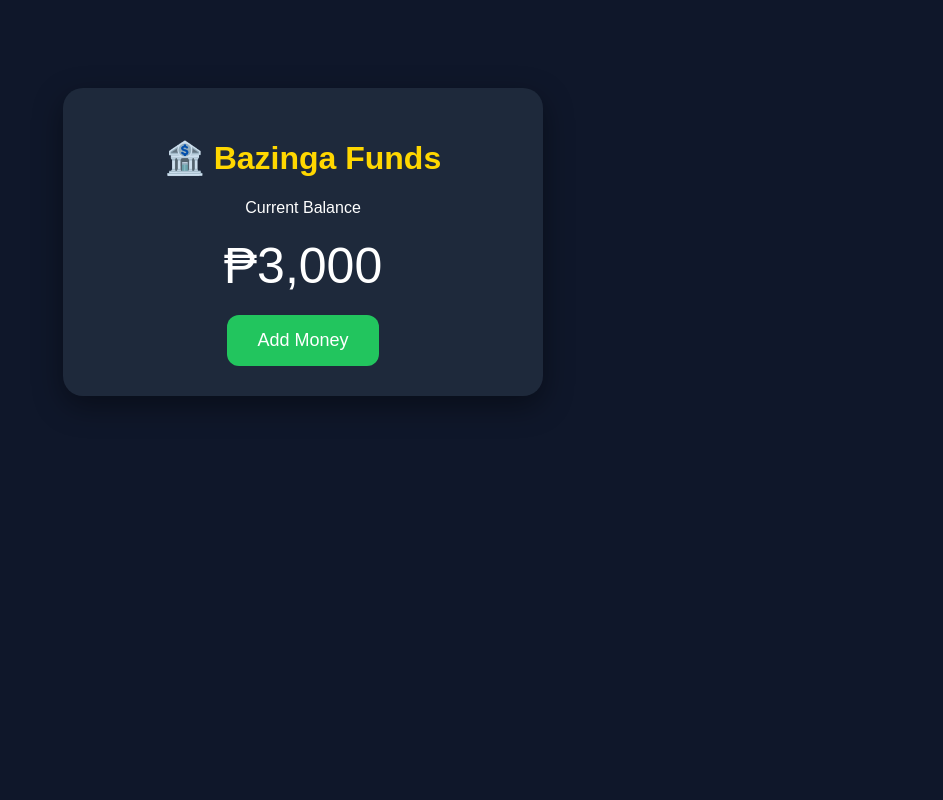
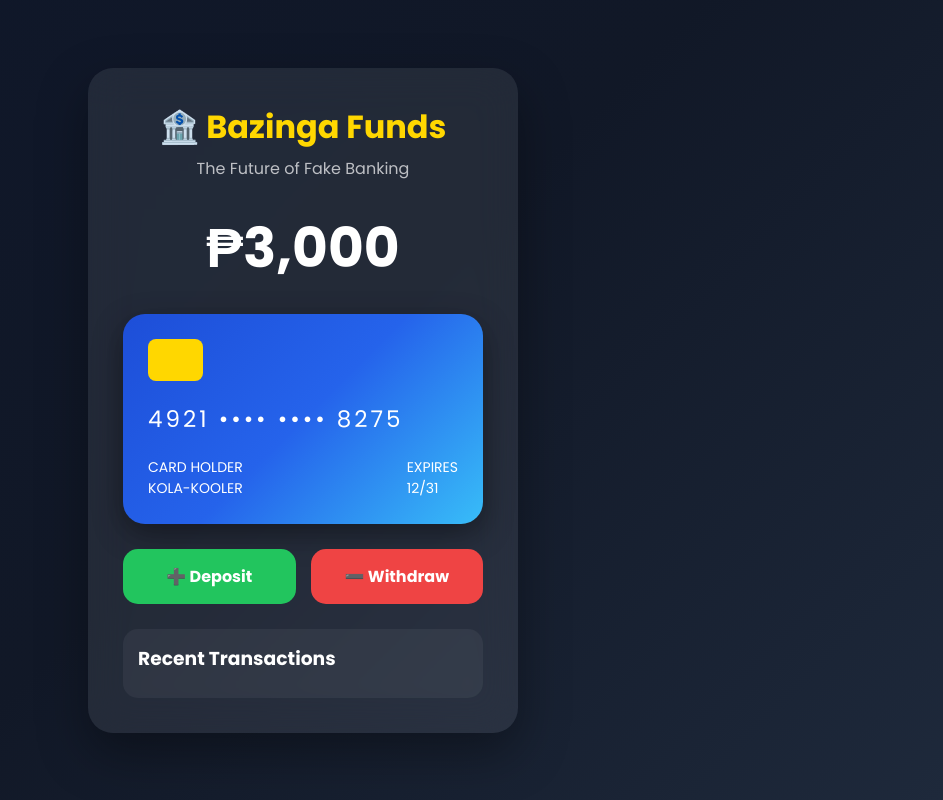
Before and after one commit to Kola-Kooler/bazinga-funds, a plain HTML site: page index.html in a window 1280 px wide. Shown: the whole page, without its empty margins (337-1280 px from the left). Drawn offline with Linux system fonts and the light colour scheme.

Commit message:
Refactor index.html for layout and styling changes
Updated HTML structure and styles for improved layout and design.

```diff
--- a/index.html
+++ b/index.html
@@ -1,48 +1,175 @@
 <!DOCTYPE html>
-<html>
+<html lang="en">
 <head>
+<meta charset="UTF-8">
+<meta name="viewport" content="width=device-width, initial-scale=1.0">
+
 <title>Bazinga Funds</title>
+
+<link href="https://fonts.googleapis.com/css2?family=Poppins:wght@300;400;600;700&display=swap" rel="stylesheet">
+
 <style>
+
+*{
+margin:0;
+padding:0;
+box-sizing:border-box;
+font-family:Poppins,sans-serif;
+}
+
 body{
-            background:#0f172a;
+
+background:linear-gradient(135deg,#0f172a,#111827,#1e293b);
+height:100vh;
+display:flex;
+justify-content:center;
+align-items:center;
 color:white;
-            font-family:Arial,sans-serif;
-            text-align:center;
-            padding-top:80px;
+
 }
 
 .card{
-            background:#1e293b;
-            width:420px;
-            margin:auto;
-            padding:30px;
-            border-radius:20px;
-            box-shadow:0 10px 30px rgba(0,0,0,.4);
+
+width:430px;
+background:rgba(255,255,255,.08);
+backdrop-filter:blur(20px);
+border-radius:25px;
+padding:35px;
+box-shadow:0 20px 50px rgba(0,0,0,.35);
+
 }
 
 h1{
+
+text-align:center;
 color:#FFD700;
+margin-bottom:5px;
+
+}
+
+.subtitle{
+
+text-align:center;
+opacity:.7;
+margin-bottom:25px;
+
 }
 
 .balance{
-            font-size:50px;
-            margin:20px;
+
+font-size:55px;
+font-weight:bold;
+text-align:center;
+margin-bottom:25px;
+
+}
+
+.bankcard{
+
+height:210px;
+border-radius:22px;
+background:linear-gradient(135deg,#1d4ed8,#2563eb,#38bdf8);
+padding:25px;
+display:flex;
+flex-direction:column;
+justify-content:space-between;
+box-shadow:0 10px 30px rgba(0,0,0,.4);
+margin-bottom:25px;
+
+}
+
+.chip{
+
+width:55px;
+height:42px;
+background:gold;
+border-radius:8px;
+
+}
+
+.number{
+
+font-size:23px;
+letter-spacing:3px;
+
+}
+
+.bottom{
+
+display:flex;
+justify-content:space-between;
+font-size:14px;
+
+}
+
+.buttons{
+
+display:grid;
+grid-template-columns:1fr 1fr;
+gap:15px;
+margin-bottom:25px;
+
 }
 
 button{
-            padding:15px 30px;
-            font-size:18px;
+
 border:none;
-            border-radius:12px;
+padding:15px;
+border-radius:15px;
+font-size:16px;
+font-weight:bold;
 cursor:pointer;
+transition:.25s;
+
+}
+
+.add{
+
 background:#22c55e;
 color:white;
+
+}
+
+.remove{
+
+background:#ef4444;
+color:white;
+
 }
 
 button:hover{
-            background:#16a34a;
+
+transform:translateY(-3px);
+
 }
+
+.history{
+
+background:rgba(255,255,255,.05);
+padding:15px;
+border-radius:15px;
+max-height:180px;
+overflow:auto;
+
+}
+
+.history h3{
+
+margin-bottom:10px;
+
+}
+
+.item{
+
+display:flex;
+justify-content:space-between;
+padding:8px 0;
+border-bottom:1px solid rgba(255,255,255,.08);
+
+}
+
 </style>
+
 </head>
 
 <body>
@@ -51,15 +178,144 @@
 
 <h1>🏦 Bazinga Funds</h1>
 
-<p>Current Balance</p>
+<p class="subtitle">
+The Future of Fake Banking
+</p>
 
-<div class="balance">₱3,000</div>
+<div class="balance" id="balance">
+₱3,000
+</div>
 
-<button onclick="alert('Money Added! 💸')">
-Add Money
+<div class="bankcard">
+
+<div class="chip"></div>
+
+<div class="number">
+4921 •••• •••• 8275
+</div>
+
+<div class="bottom">
+
+<div>
+
+CARD HOLDER<br>
+KOLA-KOOLER
+
+</div>
+
+<div>
+
+EXPIRES<br>
+12/31
+
+</div>
+
+</div>
+
+</div>
+
+<div class="buttons">
+
+<button class="add" onclick="deposit()">
+➕ Deposit
+</button>
+
+<button class="remove" onclick="withdraw()">
+➖ Withdraw
 </button>
 
 </div>
 
+<div class="history">
+
+<h3>Recent Transactions</h3>
+
+<div id="transactions"></div>
+
+</div>
+
+</div>
+
+<script>
+
+let balance=3000;
+
+const history=[];
+
+function update(){
+
+document.getElementById("balance").innerHTML=
+"₱"+balance.toLocaleString();
+
+const area=document.getElementById("transactions");
+
+area.innerHTML="";
+
+history.slice().reverse().forEach(item=>{
+
+area.innerHTML+=`
+<div class="item">
+<span>${item.type}</span>
+<span>${item.amount}</span>
+</div>
+`;
+
+});
+
+}
+
+function deposit(){
+
+let amount=parseFloat(prompt("Deposit Amount"));
+
+if(isNaN(amount)||amount<=0)return;
+
+balance+=amount;
+
+history.push({
+
+type:"💰 Deposit",
+
+amount:"+₱"+amount.toLocaleString()
+
+});
+
+update();
+
+}
+
+function withdraw(){
+
+let amount=parseFloat(prompt("Withdraw Amount"));
+
+if(isNaN(amount)||amount<=0)return;
+
+if(amount>balance){
+
+alert("Insufficient Funds!");
+
+return;
+
+}
+
+balance-=amount;
+
+history.push({
+
+type:"💸 Withdrawal",
+
+amount:"-₱"+amount.toLocaleString()
+
+});
+
+update();
+
+}
+
+update();
+
+</script>
+
 </body>
+
 </html>
```
Lines whose indentation alone changed are shown as unchanged.
